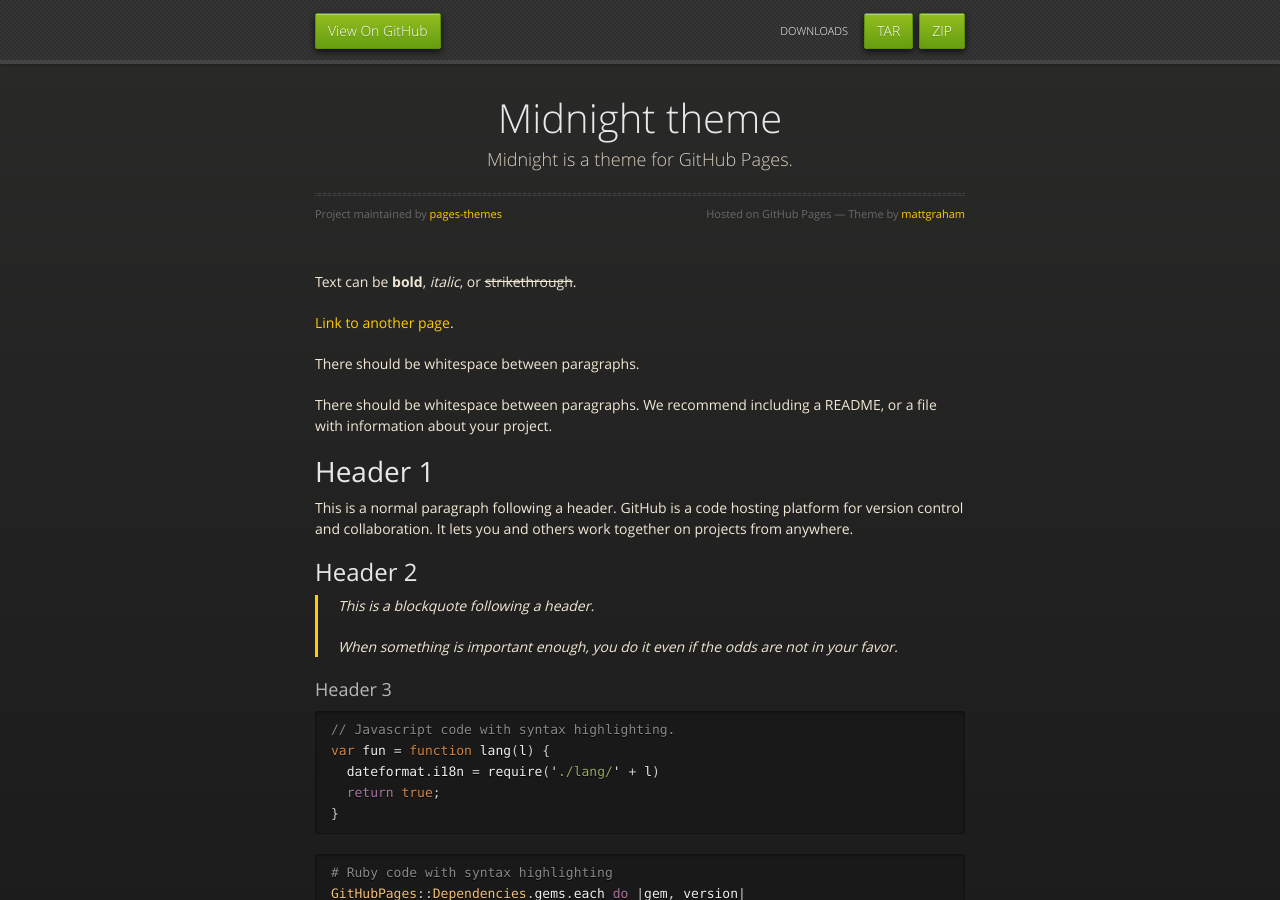
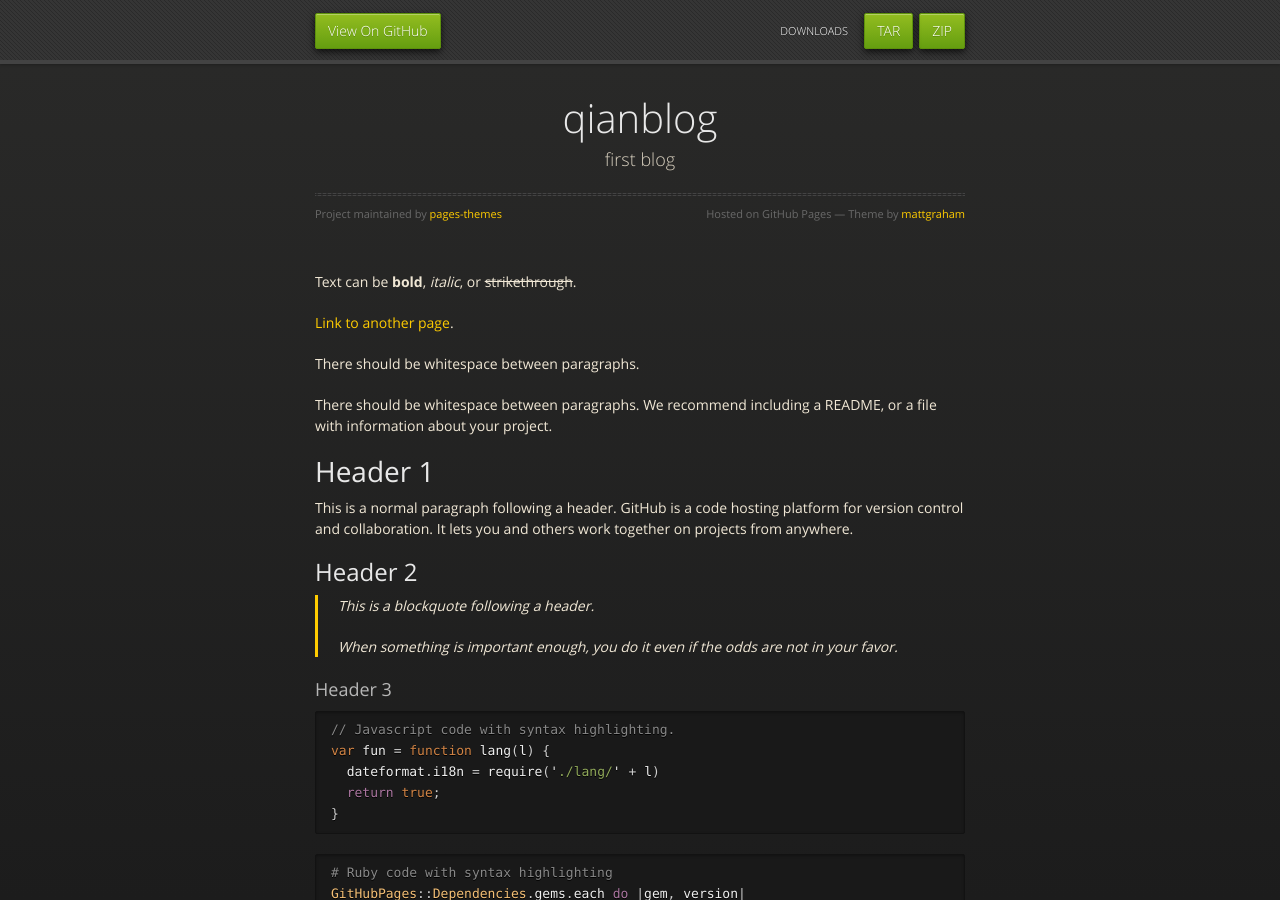
Before and after one commit to pages-themes/midnight, a Jekyll site: the page built from index.md, in a window 1280 px wide and 900 px high. Built offline with Jekyll 4.4.1, drawn with Linux system fonts in a browser that asks for light colours.

Commit message:
Update _config.yml

```diff
--- a/_config.yml
+++ b/_config.yml
@@ -1,5 +1,5 @@
-title: Midnight theme
-description: Midnight is a theme for GitHub Pages.
+title: qianblog
+description: first blog
 show_downloads: true
 google_analytics:
 theme: jekyll-theme-midnight
```
